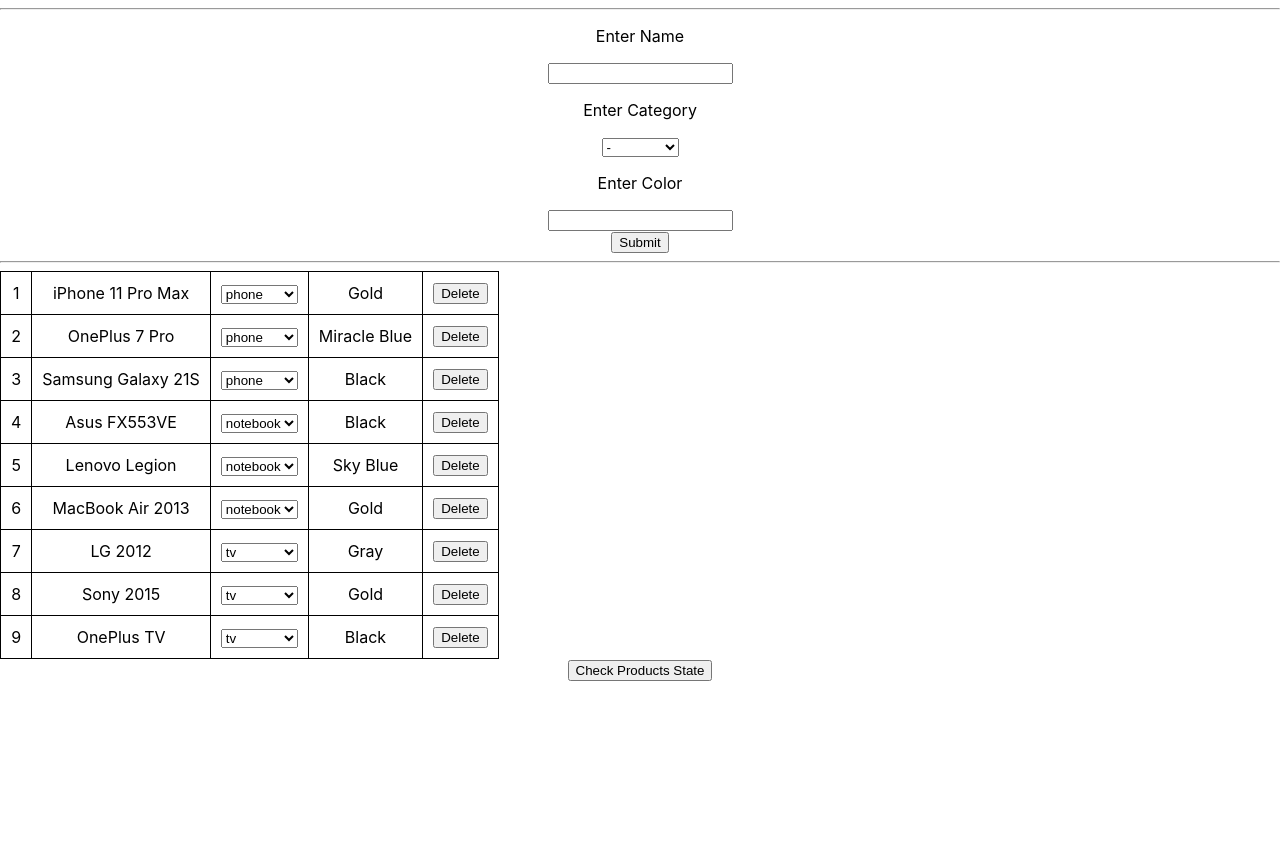
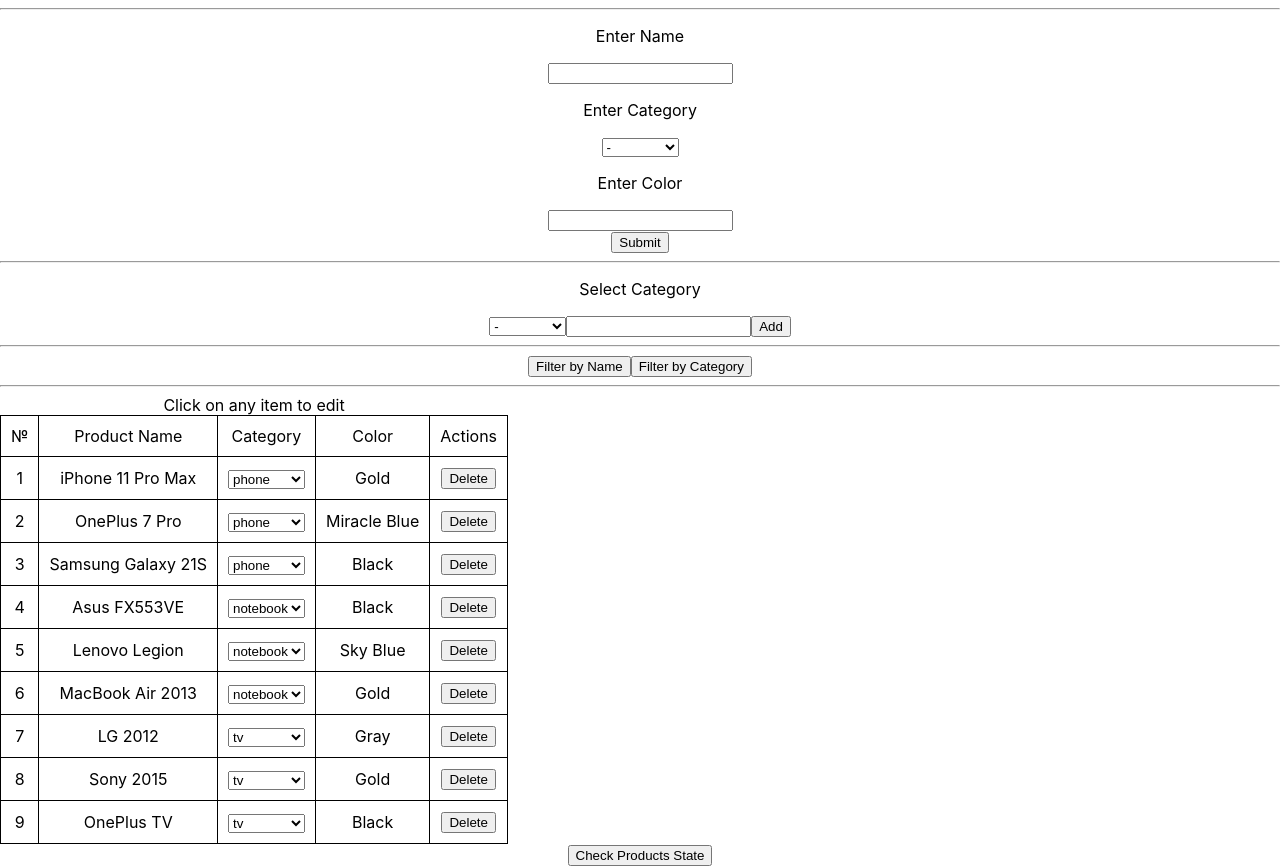
Before and after one commit to Broman3113/FE-JS-Autumn-2, a React (Create React App) app: page / in a window 1280 px wide. Before the commit the page ends 800 px from the top, so only its background shows below. Built offline with nearby package versions, Linux system fonts and the light colour scheme.

Commit message:
Add Lesson-2 prod

```diff
--- a/src/AddProductModal/AddProductModal.jsx
+++ b/src/AddProductModal/AddProductModal.jsx
@@ -11,7 +11,7 @@
         }
         this.handleChange = (event) => {
             console.log(event.target.value)
-            this.setState({category: event.target.value});
+            this.setState({category: +event.target.value});
         }
         this.onSubmitForm = (e) => {
             e.preventDefault();
--- a/src/App.js
+++ b/src/App.js
@@ -2,6 +2,8 @@
 import './App.css';
 import ProductList from "./ProductList/ProductList";
 import AddProductModal from "./AddProductModal/AddProductModal";
+import EditCategory from "./EditCategory/EditCategory";
+import FilterProducts from "./FilterProducts/FilterProducts";
 
 import {v4 as uuidv4} from 'uuid';
 
@@ -23,6 +25,17 @@
                 }]
             })
         }
+        this.onEditCategory = (category) => {
+            this.setState({
+                categories: this.state.categories.map(stateCategories => {
+                    if (category.id === stateCategories.id) {
+                        return category;
+                    } else {
+                        return stateCategories;
+                    }
+                })
+            })
+        }
         this.onEditProduct = (product) => {
             this.setState({
                 products: this.state.products.map(stateProduct => {
@@ -33,6 +46,9 @@
                     }
                 })
             })
+        }
+        this.onFilterByName = () => {
+
         }
         this.state = {
             categories: [
@@ -75,7 +91,21 @@
         return (
             <div className="App">
                 <hr/>
-                <AddProductModal products={this.state.products} onAddProduct={this.onAddProduct} categories={this.state.categories}/>
+                <AddProductModal products={this.state.products} onAddProduct={this.onAddProduct}
+                                 categories={this.state.categories}/>
+                <hr/>
+                <EditCategory categories={this.state.categories} onEditCategory={this.onEditCategory}/>
+                <hr/>
+                <button
+                    onClick={() => this.setState({products: [...this.state.products].sort((a, b) => a.name.localeCompare(b.name))})
+                    }>Filter by Name
+                </button>
+                <button
+                    // onClick={() => this.setState({products: [...this.state.products].sort((a, b) => this.state.categories.map(item => item.id == a.category ? item.name : false)[0].toString().localeCompare(this.state.categories.map(item => item.id == b.category ? item.name : false)[0].toString()))})}
+                    onClick={() => this.setState({products: [...this.state.products].sort((a, b) => a.category.toString().localeCompare(b.category.toString()))})}
+                    >Filter
+                    by Category
+                </button>
                 <hr/>
                 <ProductList
                     products={this.state.products}
@@ -83,7 +113,11 @@
                     onDeleteProduct={this.onDeleteProduct}
                     onEditProduct={this.onEditProduct}
                 />
-                <button onClick={()=>console.log(this.state.products)}>Check Products State</button>
+                <button onClick={() => {
+                    console.log(this.state.products);
+                    console.log(this.state.categories);
+                }}>Check Products State
+                </button>
             </div>
         );
     }
--- /dev/null
+++ b/src/EditCategory/EditCategory.jsx
@@ -0,0 +1,39 @@
+import React from "react"
+
+class EditCategory extends React.Component {
+    constructor(props) {
+        super(props);
+        this.state = {
+            id: '',
+            name: ''
+        }
+        this.handleChange = (event) => {
+            this.setState({id: +event.target.value.split(',')[0]});
+            this.setState({name: event.target.value.split(',')[1]});
+            console.log(event.target.value.split(',')[1]);
+            console.log(this.state);
+        }
+    }
+    render() {
+        return(
+            <div>
+                <form onSubmit={(e)=>{
+                    e.preventDefault();
+                    this.props.onEditCategory({...this.state})
+                    console.log({...this.state});
+                }}>
+                    <p>Select Category</p>
+                    <select name="category" id="category" value={this.props.categories.id}
+                            onChange={this.handleChange}>
+                        <option value="-">-</option>
+                        {this.props.categories.map(category => <option value={[category.id,category.name]}>{category.name}</option>)}
+                    </select>
+                    <input type="text" value={this.state.name} onChange={e => this.setState({name: e.target.value})}/>
+                    <button>Add</button>
+                </form>
+            </div>
+        )
+    }
+}
+
+export default EditCategory;
--- /dev/null
+++ b/src/FilterProducts/FilterProducts.jsx
@@ -0,0 +1,14 @@
+import React from 'react'
+
+class FilterProducts extends React.Component {
+    render() {
+        return (
+            <div>
+                <button>Filter by Name</button>
+                <button>Filter by Category</button>
+            </div>
+        )
+    }
+}
+
+export default FilterProducts;
--- a/src/ProductList/Product/Product.jsx
+++ b/src/ProductList/Product/Product.jsx
@@ -12,13 +12,7 @@
             },
         }
         this.handleChange = (event) => {
-            console.log(event.target.value);
-            this.setState({phoneObj: {...this.state.phoneObj, category: event.target.value}});
-            console.log(this.state.phoneObj);
-            this.props.onEditProduct({id: this.props.product.id, ...this.state.phoneObj});
-        }
-        this.editValue = (e) => {
-
+            this.props.onEditProduct({id: this.props.product.id, ...this.state.phoneObj, category: parseInt(event.target.value)});
         }
     }
 
@@ -28,15 +22,16 @@
                 <td>{this.props.index + 1 || " - "}</td>
                 <td onClick={()=>this.setState({isEdit1: true})}>
                     {this.state.isEdit1 ? <input
+                        autoFocus={true}
                         onBlur={(e)=>{
-                        this.setState({isEdit1: false, phoneObj: {...this.state.phoneObj, name: e.target.value}});
+                        this.setState({isEdit1: false});
                         this.props.onEditProduct({id: this.props.product.id, ...this.state.phoneObj});
                         }}
                         onChange={(e) => this.setState({phoneObj: {...this.state.phoneObj, name: e.target.value}})}
                         value={this.state.phoneObj.name}/> : this.state.phoneObj.name}</td>
 
                 {/*<td>{this.props.categories.filter(category => category.id == this.props.product.category)[0].name || " - "}</td>*/}
-                <td><select name="category" id="category" value={this.state.phoneObj.category}
+                <td><select name="category" id="category" value={this.props.product.category}
                             onChange={this.handleChange}>
                     <option value="-">-</option>
                     {this.props.categories.map(category => <option value={category.id} selected={category.id == this.state.phoneObj.category}>{category.name}</option>)}
@@ -44,6 +39,7 @@
 
                 <td onClick={()=>this.setState({isEdit3: true})}>
                     {this.state.isEdit3 ? <input
+                        autoFocus={true}
                         onBlur={(e)=>{
                             this.setState({isEdit3: false, phoneObj: {...this.state.phoneObj, color: e.target.value}});
                             this.props.onEditProduct({id: this.props.product.id, ...this.state.phoneObj});
--- a/src/ProductList/ProductList.jsx
+++ b/src/ProductList/ProductList.jsx
@@ -5,6 +5,16 @@
     render() {
         return (
             <table>
+                <caption>Click on any item to edit</caption>
+                <thead>
+                <tr>
+                    <td>№</td>
+                    <td>Product Name</td>
+                    <td>Category</td>
+                    <td>Color</td>
+                    <td>Actions</td>
+                </tr>
+                </thead>
                 <tbody>
                 {this.props.products.map((product, index) => <Product
                     key={product.id}
```
